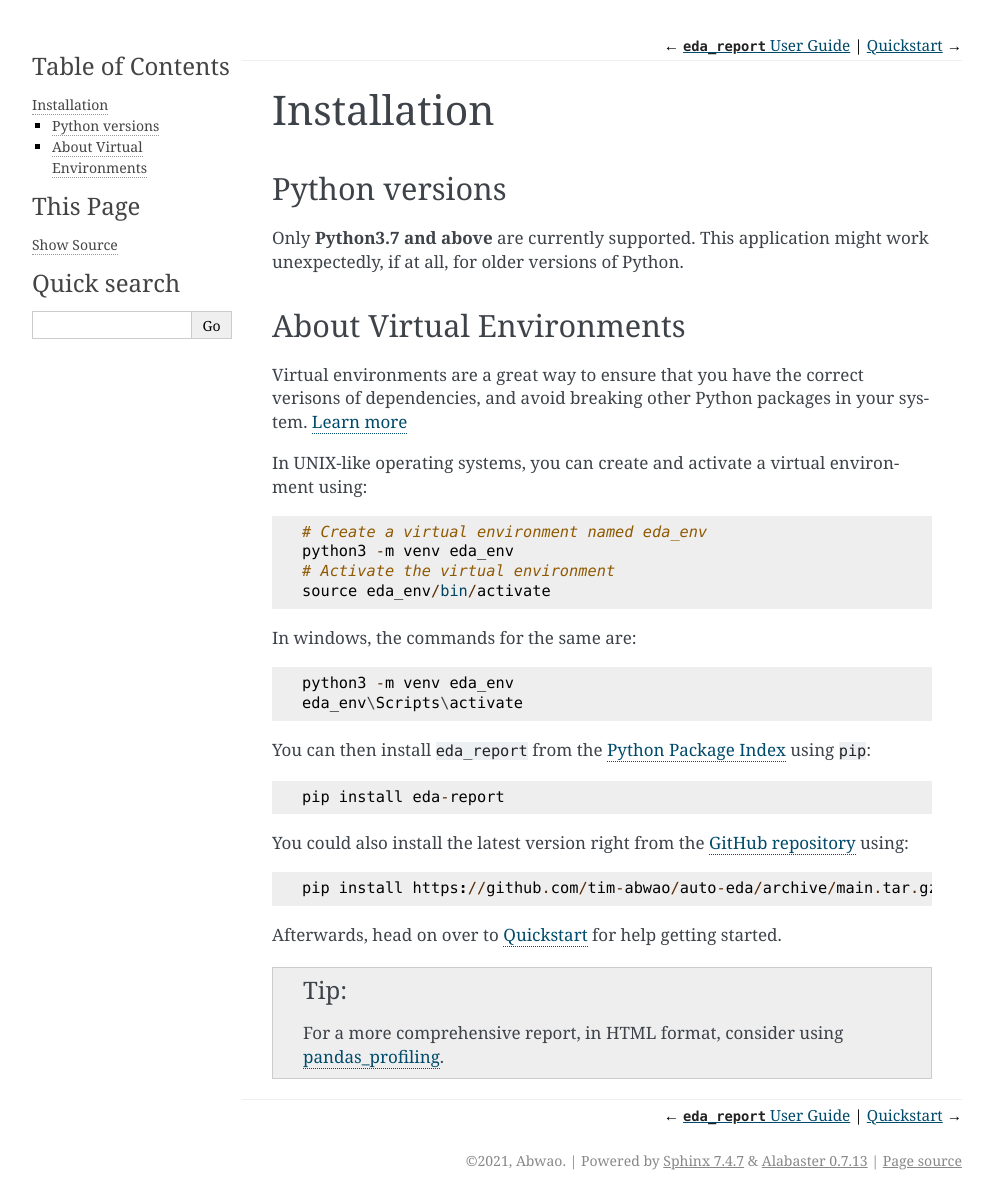
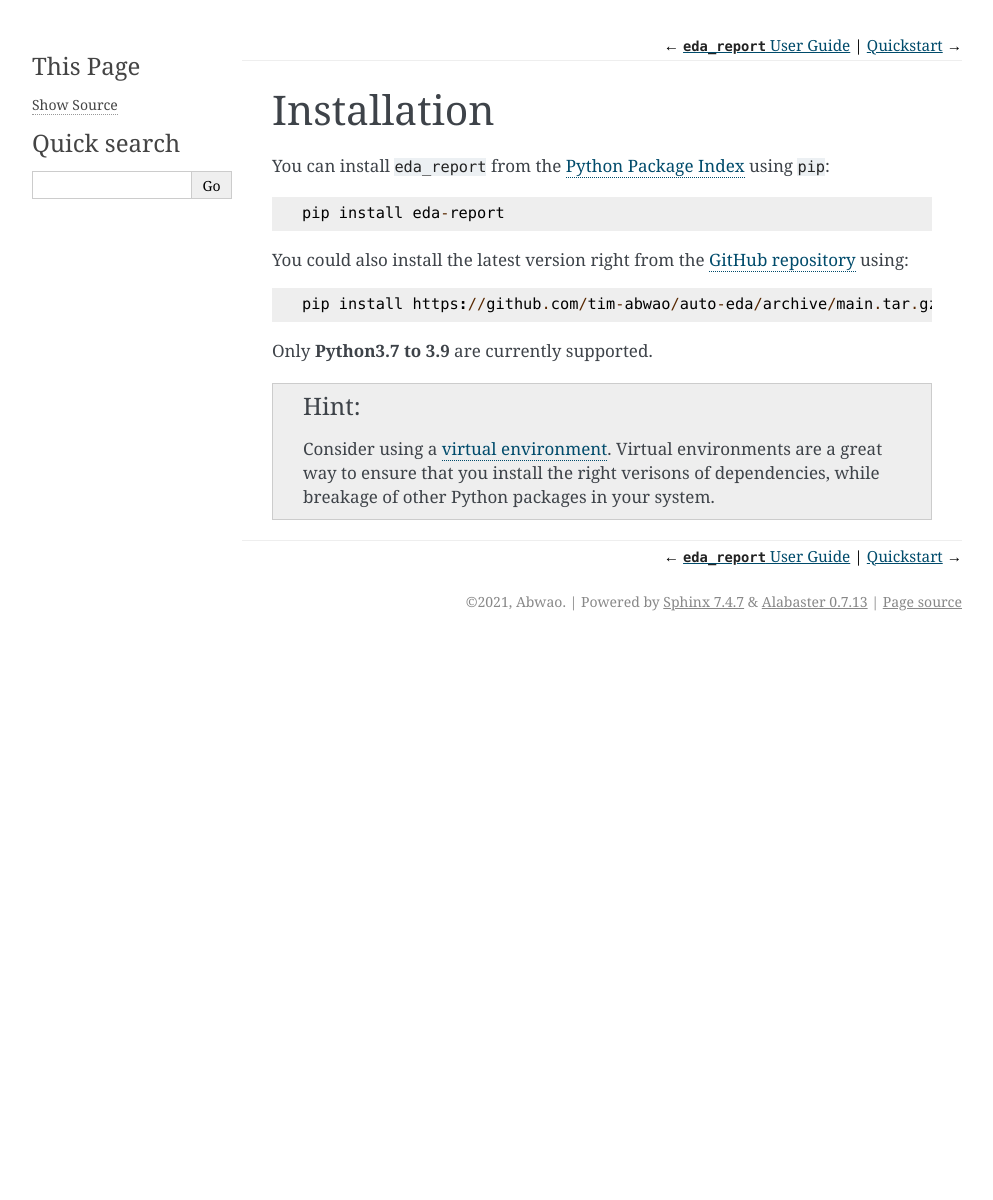
Before and after one commit to Tim-Abwao/eda-report, a Sphinx documentation site: the page built from docs/source/installation.rst, in a window 1280 px wide. Shown: the whole page, without its empty margins (148-1141 px from the left). Built offline with Sphinx 7.4.7, drawn with Linux system fonts in a browser that asks for light colours; after the commit the page ends 900 px from its top, so only the background shows below that.

Commit message:
Update docs
Make the quickstart and installation sections more concise. Add a .gif animation to demonstrate the graphical user interface in the html docs.

```diff
--- a/docs/source/conf.py
+++ b/docs/source/conf.py
@@ -12,8 +12,18 @@
 #
 import os
 import sys
+
+from sphinx.builders.html import StandaloneHTMLBuilder
+
 sys.path.insert(0, os.path.abspath('../../'))
 
+# Modify supported image order
+StandaloneHTMLBuilder.supported_image_types = [
+    'image/svg+xml',
+    'image/gif',
+    'image/png',
+    'image/jpeg'
+]
 
 # -- Project information -----------------------------------------------------
 
--- a/docs/source/installation.rst
+++ b/docs/source/installation.rst
@@ -1,42 +1,21 @@
 Installation
 ============
 
-Python versions
----------------
-
-Only **Python3.7 and above** are currently supported. This application might work unexpectedly, if at all, for older versions of Python.
-
-About Virtual Environments
---------------------------
-Virtual environments are a great way to ensure that you have the correct verisons of dependencies, and avoid breaking other Python packages in your system. `Learn more`_
-
-In UNIX-like operating systems, you can create and activate a virtual environment using::
-
-    # Create a virtual environment named eda_env
-    python3 -m venv eda_env
-    # Activate the virtual environment
-    source eda_env/bin/activate
-
-In windows, the commands for the same are::
-
-    python3 -m venv eda_env
-    eda_env\Scripts\activate
-
-You can then install ``eda_report`` from the `Python Package Index`_ using ``pip``::
+You can install ``eda_report`` from the `Python Package Index`_ using ``pip``::
 
     pip install eda-report
-
 
 You could also install the latest version right from the `GitHub repository`_ using::
 
     pip install https://github.com/tim-abwao/auto-eda/archive/main.tar.gz
 
-Afterwards, head on over to :doc:`quickstart` for help getting started.
+Only **Python3.7 to 3.9** are currently supported.
 
-.. tip::
-    For a more comprehensive report, in HTML format, consider using `pandas_profiling`_.
+.. hint::
+    Consider using a `virtual environment`_. Virtual environments are a great way to ensure that you install the right verisons of dependencies, while breakage of other Python packages in your system.
 
-.. _Learn more: https://docs.python.org/3/tutorial/venv.html#virtual-environments-and-packages
+
+.. _virtual environment: https://docs.python.org/3/tutorial/venv.html#virtual-environments-and-packages
 .. _Python Package Index: https://pypi.org/project/eda-report/
 .. _pandas_profiling: https://pandas-profiling.github.io/pandas-profiling/docs/master/index.html
 .. _GitHub repository: https://github.com/Tim-Abwao/auto-eda
```
Also changed, not shown: docs/source/quickstart.rst (+19 -23 lines), docs/source/_static/gui.png (deleted), docs/source/_static/screencast.gif (added), docs/source/_static/screencast.png (added).
